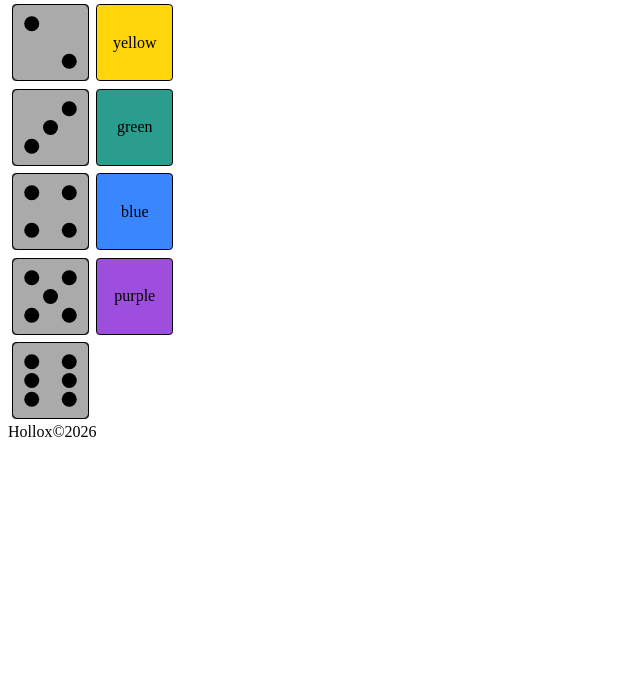
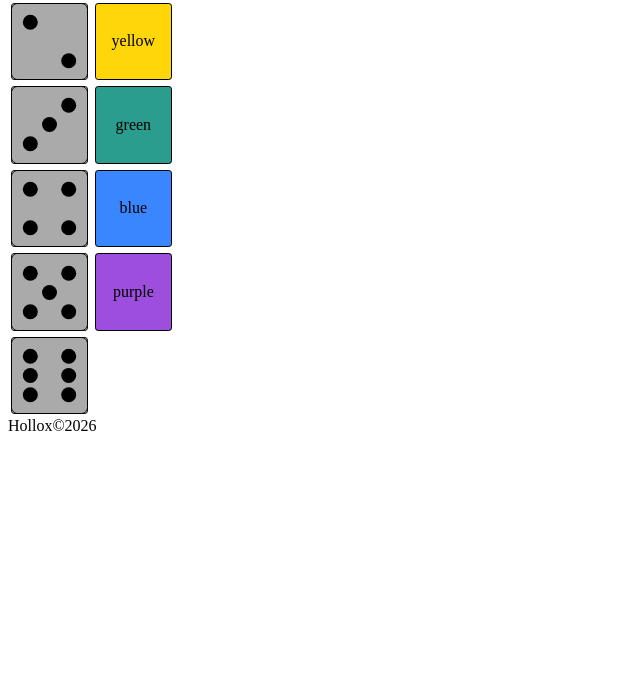
Before and after one commit to tsawyer999/sagrada-editor, a website: page source/index.html in a window 1280 px wide. Shown: the part 119-800 px from the top of the page, without its empty margins (0-640 px from the left). Drawn offline with Linux system fonts and the light colour scheme.

Commit message:
refactor: round all decimal to 1 digit

```diff
--- a/source/css/app.css
+++ b/source/css/app.css
@@ -19,11 +19,11 @@ div
 }
 
 .dice {
-    border: 0.0234375em solid black;
-    width: 4.6875em;
-    height: 4.6875em;
-    margin: 0.234375em;
-    border-radius: 0.234375em;
+    border: 0.1em solid black;
+    width: 4.7em;
+    height: 4.7em;
+    margin: 0.2em;
+    border-radius: 0.2em;
     display: flex;
     align-items: center;
     justify-content: center;
@@ -54,12 +54,12 @@ div
     width: 100%;
     height: 100%;
     background: #aaaaaa;
-    border: 0.046875em solid black;
+    border: 0.1em solid black;
     position: absolute;
     display: flex;
     align-items: center;
     justify-content: center;
-    border-radius: 0.3515625em;
+    border-radius: 0.4em;
 }
 
 .side {
@@ -75,36 +75,36 @@ div
 .two {
     &:before {
         background: transparent;
-        box-shadow: #000000 -1.171875em -1.171875em 0 0, #000000 1.171875em 1.171875em 0 0;
+        box-shadow: #000000 -1.2em -1.2em 0 0, #000000 1.2em 1.2em 0 0;
     }
 }
 
 .three {
     &:before {
-        box-shadow: #000000 -1.171875em 1.171875em 0 0, #000000 1.171875em -1.171875em 0 0;
+        box-shadow: #000000 -1.2em 1.2em 0 0, #000000 1.2em -1.2em 0 0;
     }
 }
 
 .four {
     &:before {
         background: transparent;
-        box-shadow: #000000 -1.171875em 1.171875em 0 0, #000000 -1.171875em -1.171875em 0 0,
-        #000000 1.171875em 1.171875em 0 0, #000000 1.171875em -1.171875em 0 0;
+        box-shadow: #000000 -1.2em 1.2em 0 0, #000000 -1.2em -1.2em 0 0,
+        #000000 1.2em 1.2em 0 0, #000000 1.2em -1.2em 0 0;
     }
 }
 
 .five {
     &:before {
-        box-shadow: #000000 -1.171875em -1.171875em 0 0, #000000 -1.171875em 1.171875em 0 0,
-        #000000 1.171875em -1.171875em 0 0, #000000 1.171875em 1.171875em 0 0;
+        box-shadow: #000000 -1.2em -1.2em 0 0, #000000 -1.2em 1.2em 0 0,
+        #000000 1.2em -1.2em 0 0, #000000 1.2em 1.2em 0 0;
     }
 }
 
 .six {
     &:before {
         background: transparent;
-        box-shadow: #000000 -1.171875em -1.171875em 0 0, #000 -1.171875em 0 0 0,
-        #000000 -1.171875em 1.171875em 0 0, #000 1.171875em -1.171875em 0 0, #000 1.171875em 0 0 0, #000000
-        1.171875em 1.171875em 0 0;
+        box-shadow: #000000 -1.2em -1.2em 0 0, #000 -1.2em 0 0 0,
+        #000000 -1.2em 1.2em 0 0, #000 1.2em -1.2em 0 0, #000 1.2em 0 0 0, #000000
+        1.2em 1.2em 0 0;
     }
 }
```
